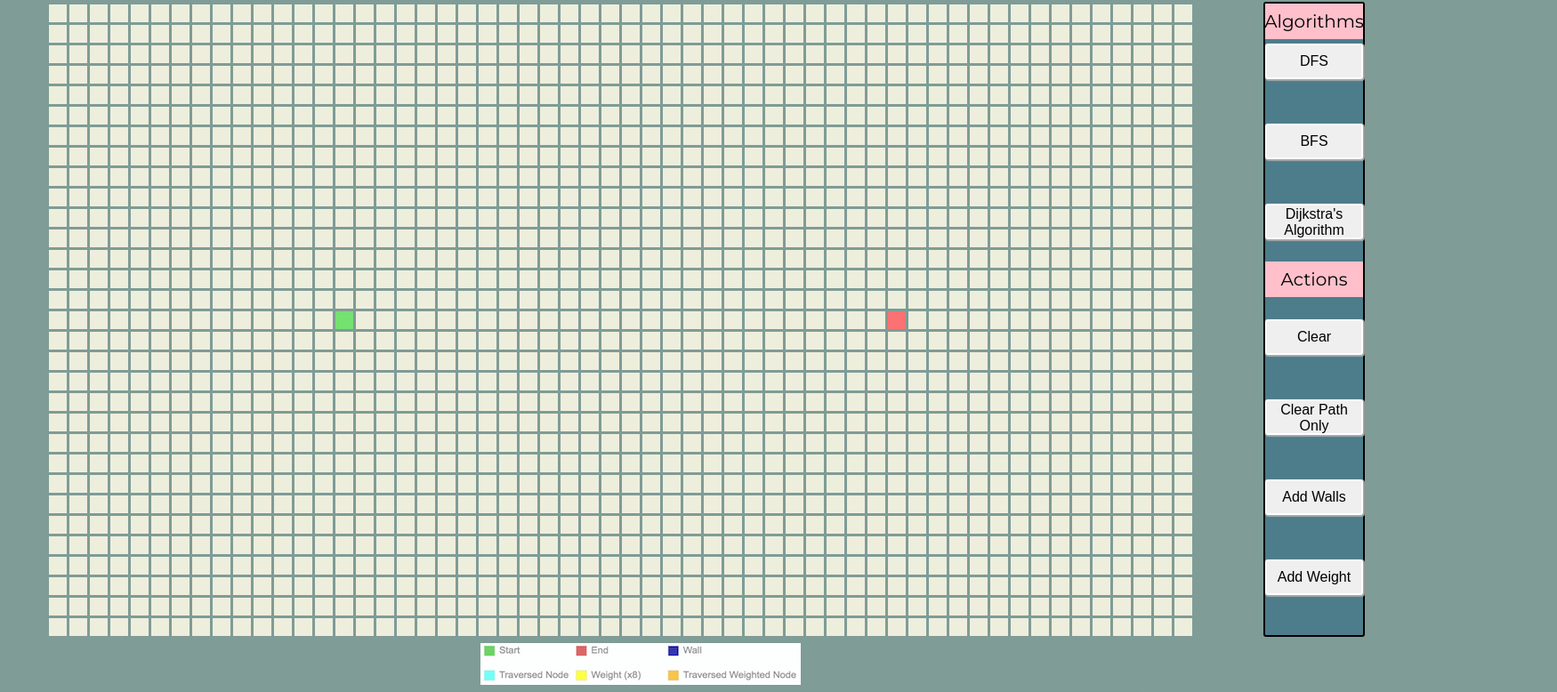
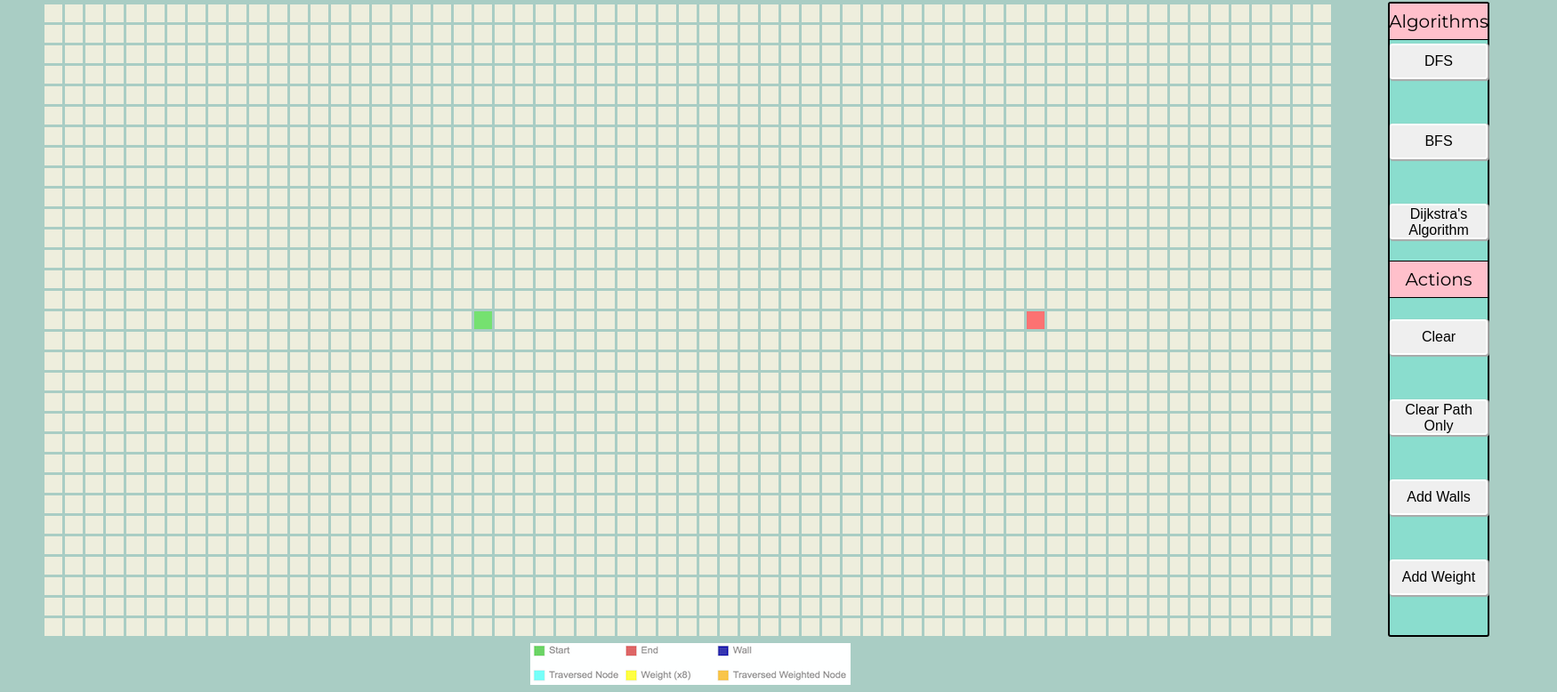
Before and after one commit to kevinktom/MoAA-Pathfinder-Algorithm-Visualizer-, a website built with webpack: page index.html in a window 1280 px wide. Shown: the part 78-856 px from the top of the page at 89% size, 1750 px wide, since content can reach past the window. Built offline with nearby package versions, Linux system fonts and the light colour scheme.

Commit message:
Styling changes as well as resetting the graph and ending other algorithms when an algorithm is clicked

```diff
--- a/index.html
+++ b/index.html
@@ -23,7 +23,7 @@
     <div id="header">Pathfinder Algorithm Visualizer</div>
     <div id="main">
         <div id="maindiv">
-            <canvas id="app" width='1300' height= '780'></canvas>
+            <canvas id="app" width='1700' height= '780'></canvas>
             <img src="./app/assets/images/chart.png" id='legend'>
         </div>
         <div id="sidepanel">
--- a/src/algorithms/dijkstras.js
+++ b/src/algorithms/dijkstras.js
@@ -161,7 +161,7 @@ function dijkstrasTraversal(graph, source, draw){
         if (node === end || pathNodes.length === 0){
             clearInterval(interval);
             draw()
-            console.log("end of dijkstras")
+            // console.log("end of dijkstras")
             return;
         }
         node = pathNodes.shift();
@@ -177,7 +177,7 @@ function dijkstrasTraversal(graph, source, draw){
     }
     interval = setInterval(traversal, 40)
     DIJKSTRAID = interval;
-    console.log("done");
+    // console.log("done");
 }
 
 export default dijkstrasTraversal;
--- a/src/graphNodes.js
+++ b/src/graphNodes.js
@@ -4,8 +4,8 @@ class GraphNodes{
         this.determineNeighbors = this.determineNeighbors.bind(this);
         this.nodeGenerator = this.nodeGenerator.bind(this);
         this.nodes = this.nodeGenerator();
-        this.starting = this.nodes[14][15];
-        this.ending = this.nodes[41][15];
+        this.starting = this.nodes[21][15];
+        this.ending = this.nodes[48][15];
         // this.determineNeighbors();
 
     }
@@ -14,7 +14,7 @@ class GraphNodes{
         let nodes = [];
         let boxW = 20;
         let boxH = 20
-        for(let i = 0; i < 56; i++){
+        for(let i = 0; i < 63; i++){
             nodes.push([]);
             for(let n = 0; n < 31; n++){
                nodes[i].push(new Node(10, [i,n], i*(boxW+3), n*(boxH+3)));
@@ -53,7 +53,7 @@ class GraphNodes{
                 let neighbor = [node.x + position[0], node.y + position[1]]
                 // console.log(neighbor)
                 // debugger
-                if (((neighbor[0]) >= 0 && (neighbor[0]) < 56 && (neighbor[1]) >= 0 && (neighbor[1]) < 31) && !node.neighbors.includes(nodes[neighbor[0]][neighbor[1]]) ){
+                if (((neighbor[0]) >= 0 && (neighbor[0]) < 63 && (neighbor[1]) >= 0 && (neighbor[1]) < 31) && !node.neighbors.includes(nodes[neighbor[0]][neighbor[1]]) ){
                     node.neighbors.push(nodes[neighbor[0]][neighbor[1]]);
                 }
 
--- a/src/index.js
+++ b/src/index.js
@@ -21,15 +21,18 @@ window.addEventListener('DOMContentLoaded', () => {
     }
     let dfs = document.getElementById("dfs");
     dfs.onclick = () => {
+        keepwalls(graph, currentStart, currentEnd);
         depthFirstSearch(graph, draw);
     }
 
     let bfs = document.getElementById("bfs");
     bfs.onclick = () => {
+        keepwalls(graph, currentStart, currentEnd);
         breadthFirstSearch(graph, draw);
     }
     let dijkstras = document.getElementById("dijkstras");
     dijkstras.onclick = () => {
+        keepwalls(graph, currentStart, currentEnd);
         dijkstrasTraversal(graph, graph.starting.key, draw);
     }
 
@@ -82,14 +85,16 @@ window.addEventListener('DOMContentLoaded', () => {
 
 
 
-let WIDTH = 1200;
-let HEIGHT = 800;
+// let WIDTH = 1200;
+// let HEIGHT = 800;
+let WIDTH = 1700;
+let HEIGHT = 780;
 
 let nodeW = 20;
 let nodeH = 20;
 
 let graphRows = 31;
-let graphColumns = 56;
+let graphColumns = 63;
 
 let boundX = 0;
 let boundY = 0;
@@ -99,7 +104,7 @@ let boundY = 0;
 let graph = new GraphNodes();
 // debugger
 
-graph.nodes[14][15].val = 1;
+graph.nodes[21][15].val = 1;
 graph.nodes[graphColumns-15][15].val = 2;
 
 function rect(x,y,w,h, state){
@@ -218,7 +223,8 @@ function mouseDown(e){
                     boundX = c;
                     boundY = r;
                     startDrag = true;
-                    // console.log(startDrag)
+
+                    console.log(startDrag)
                 }
                 else if (wallsEnabled === false && weightsEnabled === false && graph.nodes[c][r].val !== 1 && graph.nodes[c][r].val === 2
                     && ((currentEnd.x * (nodeW + 3) < posx)
@@ -235,6 +241,7 @@ function mouseDown(e){
                     boundX = c;
                     boundY = r;
                     endDrag = true;
+                    console.log(endDrag)
                 }
 
 
--- a/src/styles/index.scss
+++ b/src/styles/index.scss
@@ -1,7 +1,7 @@
 body{
     font-family: 'Montserrat', sans-serif;
     margin: 0 auto;
-    background: #7f9c96;
+    background: #a9cdc4;
     width: 100vw;
 }
 
@@ -15,9 +15,9 @@ body{
     border: black solid 2px;
     height: 710px;
     position: relative;
-    left: 120px;
+    left: 260px;
     border-radius: 3px;
-    background: #4d7c8a;
+    background: #8addce;
 }
 
 button{
@@ -52,7 +52,9 @@ button:focus {outline:0}
     font-size: 45px;
     position: relative;
     justify-content: center;
-    right: 235px;
+    right: 187px;
+    color: white;
+    text-shadow: 1px 1px black;
 }
 
 #footer{
@@ -76,7 +78,7 @@ button:focus {outline:0}
 
 #app{
     position: relative;
-    left: 55px;
+    left: 250px;
     top: 26px;
 }
 
@@ -90,6 +92,7 @@ button:focus {outline:0}
     position: absolute;
     top: 0;
     font-size: 20px;
+    box-shadow: 1px 0px 0px 1px black;
 }
 
 #sidepanelButtons{
@@ -100,11 +103,12 @@ button:focus {outline:0}
     justify-content: center;
     background: pink;
     font-size: 20px;
+    box-shadow: 1px 0px 0px 1px black;
 }
 
 #legend{
     position: relative;
-    left: 70px;
+    left: 126px;
     bottom: 36px;
 }
 
```
Also changed, not shown: src/algorithms/bfs.js (+5 -5 lines), src/algorithms/dfs.js (+5 -5 lines).
